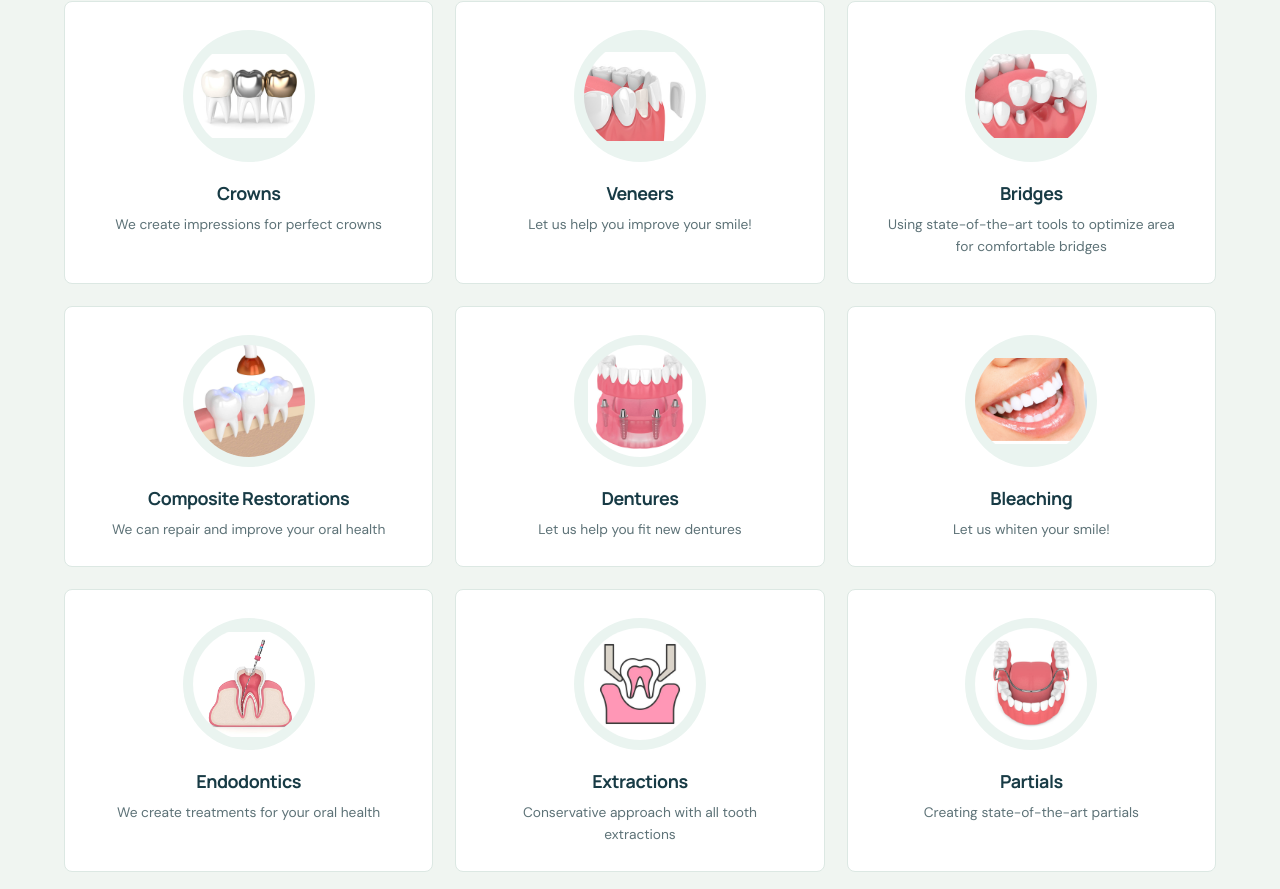
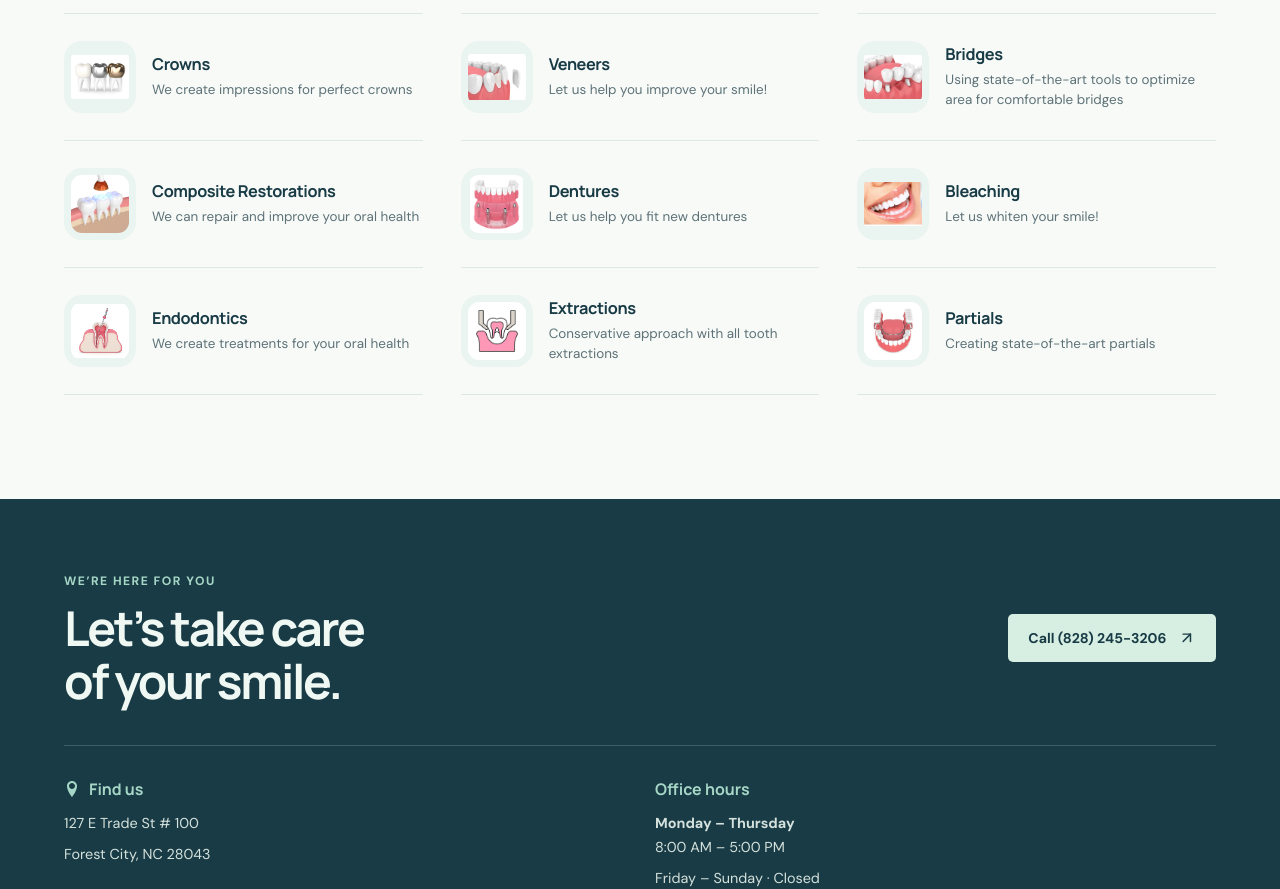
Before and after one commit to dchen8419/William_Hunt_DDS, a React (Create React App) app: page / in a window 1280 px wide. Shown: the part 2099-2988 px from the top of the page. Built offline with nearby package versions, Linux system fonts and the light colour scheme.

Commit message:
updated service styling

```diff
--- a/src/components/procedures/Procedures.css
+++ b/src/components/procedures/Procedures.css
@@ -1,11 +1,18 @@
-.procedure_background { padding: 92px max(5vw, calc((100vw - 1180px) / 2)) 100px; background: #f0f5f1; }
-.services-heading { text-align: center; max-width: 620px; margin: 0 auto 44px; }
+.procedure_background { padding: 96px max(5vw, calc((100vw - 1180px) / 2)) 104px; background: #f8faf8; }
+.services-heading { text-align: center; max-width: 620px; margin: 0 auto 52px; }
 .services-heading .section-kicker { display: block; }
 .procedure_dental_service { margin: 12px 0; font-size: clamp(2rem, 4vw, 3rem); letter-spacing: -.055em; }
 .services-heading p { margin: 0; color: var(--muted); line-height: 1.7; }
-.procedure_ul_list { display: block; margin: 0; padding: 0; }
-.procedure_container { display: grid; grid-template-columns: repeat(3, minmax(0, 1fr)); gap: 22px; margin-bottom: 22px; }
-.procedure_container-item { min-height: 0; margin: 0; padding: 22px 20px 26px; overflow: hidden; border: 1px solid var(--line); border-radius: 8px; background: #fff; transition: transform .2s ease, box-shadow .2s ease; }
-.procedure_container-item:hover { transform: translateY(-4px); box-shadow: var(--shadow); }
-@media (max-width: 850px) { .procedure_container { grid-template-columns: repeat(2, minmax(0, 1fr)); } }
-@media (max-width: 560px) { .procedure_background { padding: 70px 20px; } .procedure_container { grid-template-columns: 1fr; gap: 14px; margin-bottom: 14px; } }
+.procedure_container { display: grid; grid-template-columns: repeat(3, minmax(0, 1fr)); column-gap: 38px; max-width: 1180px; margin: 0 auto; }
+.procedure_container-item { min-width: 0; padding: 19px 0; border-bottom: 1px solid #dce8e3; }
+.procedure_container-item:nth-child(-n + 3) { border-top: 1px solid #dce8e3; }
+@media (max-width: 850px) {
+  .procedure_container { grid-template-columns: repeat(2, minmax(0, 1fr)); column-gap: 30px; }
+  .procedure_container-item:nth-child(3) { border-top: 0; }
+}
+@media (max-width: 560px) {
+  .procedure_background { padding: 72px 22px 78px; }
+  .services-heading { margin-bottom: 34px; text-align: left; }
+  .procedure_container { grid-template-columns: 1fr; }
+  .procedure_container-item:nth-child(2) { border-top: 0; }
+}
--- a/src/components/procedures/Procedures.jsx
+++ b/src/components/procedures/Procedures.jsx
@@ -14,65 +14,27 @@ import '../../components/procedures/Procedures.css';
 
 
 function Procedures() {
+    const services = [
+        { img: Crowns, title: 'Crowns', about: 'We create impressions for perfect crowns' },
+        { img: Veneers, title: 'Veneers', about: 'Let us help you improve your smile!' },
+        { img: Bridges, title: 'Bridges', about: 'Using state-of-the-art tools to optimize area for comfortable bridges' },
+        { img: Restorations, title: 'Composite Restorations', about: 'We can repair and improve your oral health' },
+        { img: Dentures, title: 'Dentures', about: 'Let us help you fit new dentures' },
+        { img: Bleaching, title: 'Bleaching', about: 'Let us whiten your smile!' },
+        { img: Endodontics, title: 'Endodontics', about: 'We create treatments for your oral health' },
+        { img: Extraction, title: 'Extractions', about: 'Conservative approach with all tooth extractions' },
+        { img: Partials, title: 'Partials', about: 'Creating state-of-the-art partials' },
+    ];
+
     return (
         <section id="Services" className='procedure_background'>
             <div className="services-heading"><span className="section-kicker">Dental care in Forest City, NC</span><h2 className='procedure_dental_service'>Dental services</h2><p>Explore dental services available at William Hunt, DDS PA. Call the office with questions or to ask about scheduling.</p></div>
-            <div className='procedure_ul_list'>
-                <div className='procedure_container'>
-                    <div className='procedure_container-item procedure_container_crowns_bridges'>
-                        <ProcedureCard
-                            img={Crowns} title='Crowns' about='We create impressions for perfect crowns'
-                        />
+            <div className='procedure_container' role='list'>
+                {services.map((service) => (
+                    <div className='procedure_container-item' key={service.title} role='listitem'>
+                        <ProcedureCard img={service.img} title={service.title} about={service.about} />
                     </div>
-                    <div className='procedure_container-item procedure_container_restorations'>
-                        <ProcedureCard
-                            img={Veneers} title='Veneers' about='Let us help you improve your smile!'
-                        />
-                    </div>
-                    <div className='procedure_container-item procedure_container_extractions'>
-                        <ProcedureCard
-                            img={Bridges} title='Bridges' about='Using state-of-the-art tools to optimize area for comfortable bridges'
-                        />
-                    </div>
-                </div>
-            </div>
-            <div className='procedure_ul_list'>
-                <div className='procedure_container'>
-                    <div className='procedure_container-item procedure_container_dentures'>
-                        <ProcedureCard
-                            img={Restorations} title='Composite Restorations' about='We can repair and improve your oral health'
-                        />
-                    </div>
-                    <div className='procedure_container-item procedure_container_partials'>
-                        <ProcedureCard
-                            img={Dentures} title='Dentures' about='Let us help you fit new dentures'
-                        />
-                    </div>
-                    <div className='procedure_container-item procedure_container_endodontic'>
-                        <ProcedureCard
-                            img={Bleaching} title='Bleaching' about='Let us whiten your smile!'
-                        />
-                    </div>
-                </div>
-            </div>
-            <div className='procedure_ul_list'>
-                <div className='procedure_container'>
-                    <div className='procedure_container-item procedure_container_dentures'>
-                        <ProcedureCard
-                            img={Endodontics} title='Endodontics' about='We create treatments for your oral health'
-                        />
-                    </div>
-                    <div className='procedure_container-item procedure_container_partials'>
-                        <ProcedureCard
-                            img={Extraction} title='Extractions' about='Conservative approach with all tooth extractions'
-                        />
-                    </div>
-                    <div className='procedure_container-item procedure_container_partials'>
-                        <ProcedureCard
-                            img={Partials} title='Partials' about='Creating state-of-the-art partials'
-                        />
-                    </div>
-                </div>
+                ))}
             </div>
         </section>
     )
--- a/src/components/procedures/cards/ProcedureCard.css
+++ b/src/components/procedures/cards/ProcedureCard.css
@@ -1,6 +1,11 @@
-.procedure_card_container { height: 100%; text-align: center; }
-.procedure_card_image_container { display: flex; justify-content: center; align-items: center; min-height: 145px; margin-bottom: 12px; }
-.procedure_card_image { width: 132px; height: 132px; object-fit: contain; padding: 10px; border-radius: 50%; background: var(--mint); }
-.procedure_card_title h3 { margin: 0 0 8px; font: 700 1.12rem 'Manrope', sans-serif; letter-spacing: -.025em; }
-.procedure_card_about { max-width: 300px; margin: auto; padding: 0 4px; }
-.procedure_card_about p { margin: 0; color: var(--muted); font-size: .86rem; font-weight: 400; line-height: 1.6; }
+.procedure_card_container { display: flex; min-height: 88px; align-items: center; gap: 16px; }
+.procedure_card_image_container { display: flex; flex: 0 0 72px; justify-content: center; align-items: center; }
+.procedure_card_image { width: 72px; height: 72px; object-fit: contain; padding: 7px; border-radius: 18px; background: #eaf4f0; }
+.procedure_card_copy { min-width: 0; }
+.procedure_card_title h3 { margin: 0 0 5px; font: 700 1.02rem 'Manrope', sans-serif; letter-spacing: -.025em; }
+.procedure_card_about p { margin: 0; color: var(--muted); font-size: .84rem; font-weight: 400; line-height: 1.55; }
+@media (max-width: 560px) {
+  .procedure_card_container { min-height: 82px; gap: 15px; }
+  .procedure_card_image_container { flex-basis: 64px; }
+  .procedure_card_image { width: 64px; height: 64px; }
+}
--- a/src/components/procedures/cards/ProcedureCard.jsx
+++ b/src/components/procedures/cards/ProcedureCard.jsx
@@ -7,11 +7,13 @@ function ProcedureCard(props) {
             <div className='procedure_card_image_container'>
                 <img alt="" aria-hidden="true" src={props.img} className='procedure_card_image'/>
             </div>
-            <div className='procedure_card_title'>
-                <h3>{props.title}</h3>
-            </div>
-            <div className='procedure_card_about'>
-                <p>{props.about}</p>
+            <div className='procedure_card_copy'>
+                <div className='procedure_card_title'>
+                    <h3>{props.title}</h3>
+                </div>
+                <div className='procedure_card_about'>
+                    <p>{props.about}</p>
+                </div>
             </div>
         </div>
     )
```
